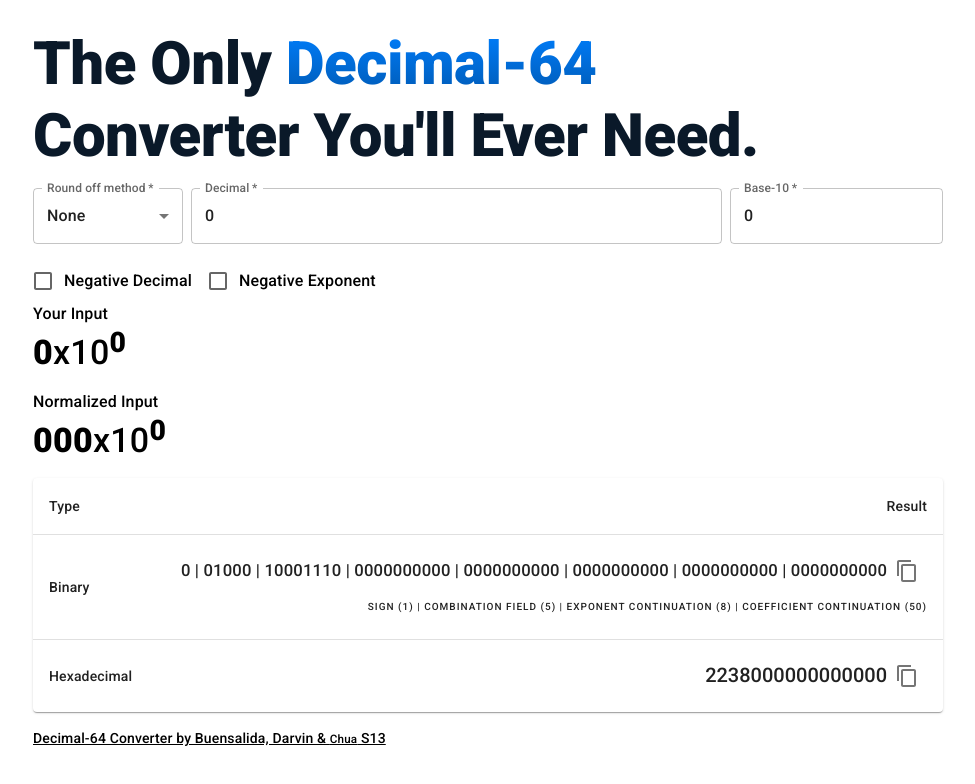
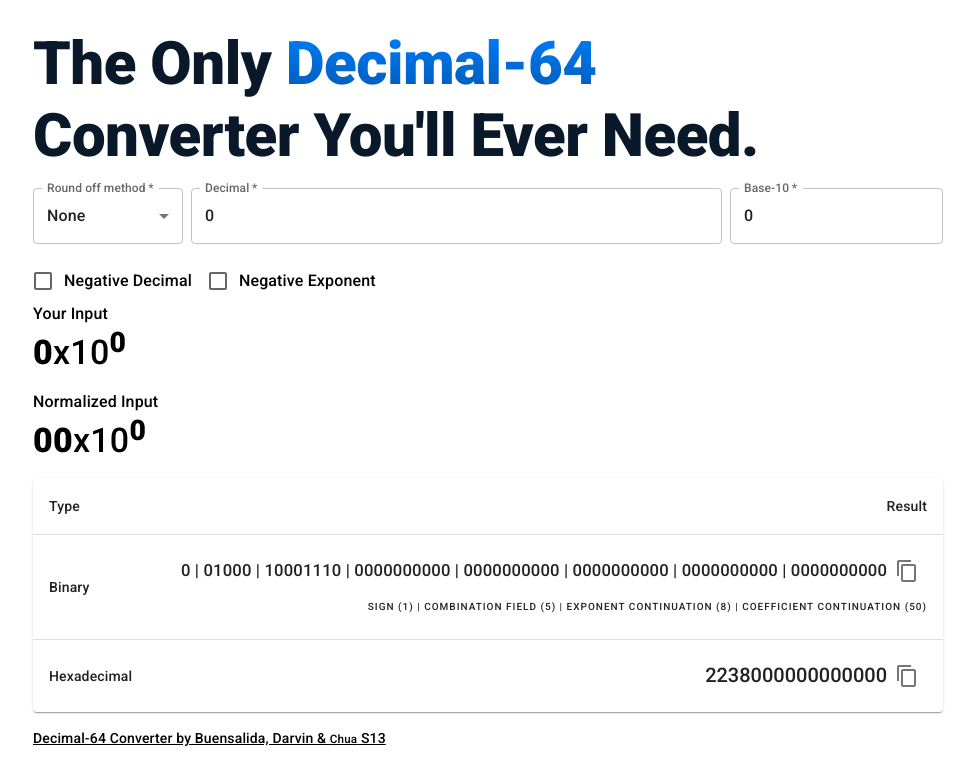
Before and after one commit to Darvvvin/csarch2-mp, a React (Create React App) app in the folder csarch-app/: page / in a window 1280 px wide. Shown: the top 784 px of the page, without its empty margins (152-1127 px from the left). Built offline with nearby package versions, Linux system fonts and the light colour scheme.

Commit message:
Update Outputs.jsx
Change digit range to 2 instead of 3

```diff
--- a/csarch-app/src/Outputs.jsx
+++ b/csarch-app/src/Outputs.jsx
@@ -29,13 +29,13 @@ export default function Outputs(props) {
         if (origInputString.includes('.')) {
             //var origLen = 0;
             var tempRestore = 0;
-            if (origInputString.length > 4) {
+            if (origInputString.length > 3) {
                 if(props.method === 'None') {
                     errorMessage = 'IS TOO LARGE!'
                 }
             }
         } else {
-            if (origInputString.length > 3) {
+            if (origInputString.length > 2) {
                 if(props.method === 'None') {
                     errorMessage = 'IS TOO LARGE!'
                 }
@@ -55,13 +55,13 @@ export default function Outputs(props) {
             }
         }
 
-        if(origInputString.length > 3) {
+        if(origInputString.length > 2) {
             if(props.method === 'Truncate') {
                 console.log("trunc")
-                origInputString = origInputString.substring(0, 3)
+                origInputString = origInputString.substring(0, 2)
             } else if(props.method === 'Inf') {
                 console.log("inf")
-                origInputString = origInputString.substring(0, 3)
+                origInputString = origInputString.substring(0, 2)
                 tempRestore = origInputString;
 
                 if(negativeDecimal) {
@@ -72,13 +72,13 @@ export default function Outputs(props) {
 
                 origInputString = origInputString.toString()
 
-                if(origInputString.length > 3) {
+                if(origInputString.length > 2) {
                     origInputString = tempRestore
                 }
 
             } else if(props.method === 'NegInf') {
                 console.log("neginf")
-                origInputString = origInputString.substring(0, 3)
+                origInputString = origInputString.substring(0, 2)
                 tempRestore = origInputString;
 
                 if(negativeDecimal) {
@@ -89,14 +89,14 @@ export default function Outputs(props) {
 
                 origInputString = origInputString.toString()
 
-                if(origInputString.length > 3) {
+                if(origInputString.length > 2) {
                     origInputString = tempRestore
                 }
 
             } else if(props.method === 'Even') {
                 console.log("even")
-                if(parseInt(origInputString.charAt(2)) % 2 === 0 && parseInt(origInputString.charAt(3)) >= 5) { // +Inf
-                    origInputString = origInputString.substring(0, 16)
+                if(parseInt(origInputString.charAt(1)) % 2 === 0 && parseInt(origInputString.charAt(2)) >= 5) { // +Inf
+                    origInputString = origInputString.substring(0, 2)
                     tempRestore = origInputString;
 
                     if(negativeDecimal) {
@@ -106,20 +106,20 @@ export default function Outputs(props) {
                     }
                     origInputString = origInputString.toString()
 
-                    if(origInputString.length > 3) {
+                    if(origInputString.length > 2) {
                         origInputString = tempRestore
                     }
 
                 } else { // Truncate
                     console.log("trunc")
-                    origInputString = origInputString.substring(0, 3)
+                    origInputString = origInputString.substring(0, 2)
                 }
             }
         }
 
         let zeroString = ''
 
-        for (let i = 0; i < 3 - origInputString.length; i++) {
+        for (let i = 0; i < 2 - origInputString.length; i++) {
             zeroString += '0'
         }
 
```
